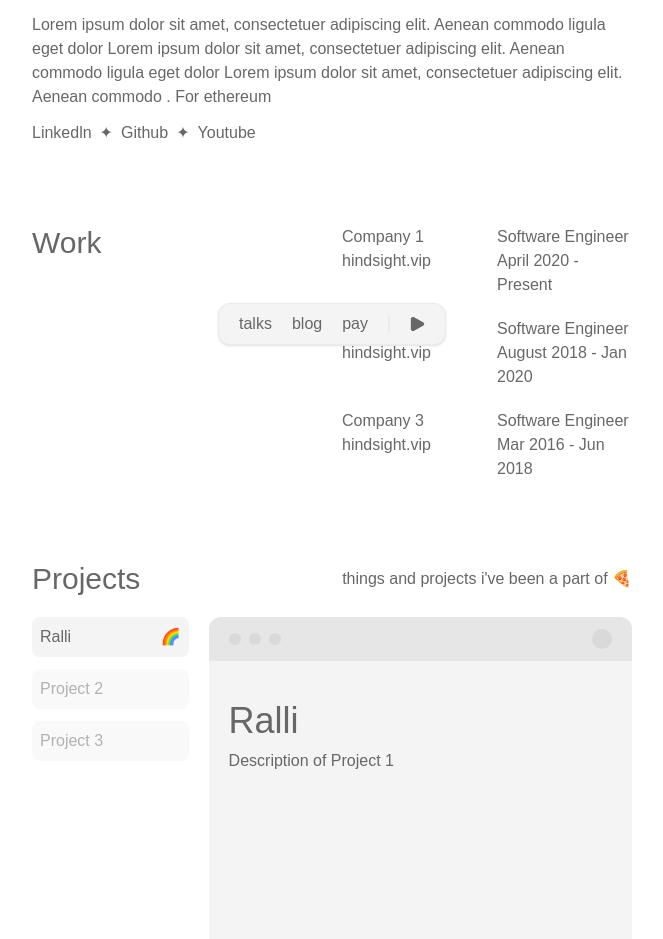
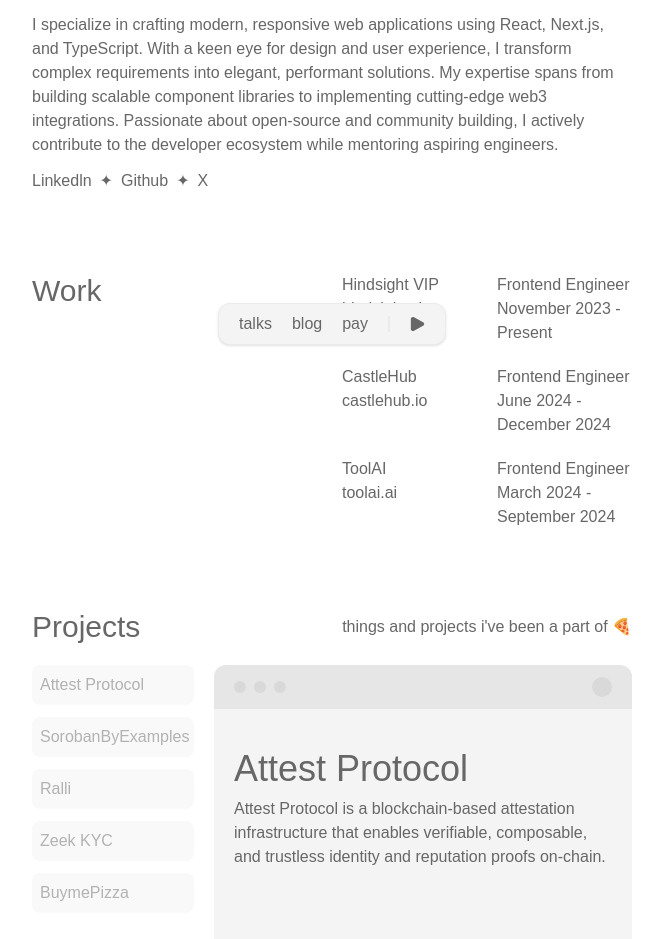
Before and after one commit to kohasummons/mercythaddeus, a Next.js app: page / in a window 1280 px wide. Shown: the part 387-1326 px from the top of the page, without its empty margins (308-971 px from the left). Built offline with nearby package versions, Linux system fonts and the light colour scheme; a web font is replaced by a local one.

Commit message:
details update

```diff
--- a/components/Others/AboutInfo.tsx
+++ b/components/Others/AboutInfo.tsx
@@ -52,17 +52,14 @@
           i build frontend experiences 🧪, from idea 📂 to unicorn status 🦄.{" "}
         </p>
         <p>
-          Lorem ipsum dolor sit amet, consectetuer adipiscing elit. Aenean
-          commodo ligula eget dolor Lorem ipsum dolor sit amet, consectetuer
-          adipiscing elit. Aenean commodo ligula eget dolor Lorem ipsum dolor
-          sit amet, consectetuer adipiscing elit. Aenean commodo . For ethereum{" "}
+          I specialize in crafting modern, responsive web applications using React, Next.js, and TypeScript. With a keen eye for design and user experience, I transform complex requirements into elegant, performant solutions. My expertise spans from building scalable component libraries to implementing cutting-edge web3 integrations. Passionate about open-source and community building, I actively contribute to the developer ecosystem while mentoring aspiring engineers.
         </p>
         <div className="flex gap-2 items-center">
-          <Link href={`/linkendln.com`}>Linkedln</Link>
+          <Link href="https://www.linkedin.com/in/mercythaddeus" className="hover:text-pink-500 transition-colors">Linkedln</Link>
           <span>✦</span>
-          <Link href={`/github.com`}>Github</Link>
+          <Link href="https://github.com/mercythaddeus" className="hover:text-pink-500 transition-colors">Github</Link>
           <span>✦</span>
-          <Link href={`/youtube.com`}>Youtube</Link>
+          <Link href="https://x.com/global_techgirl" className="hover:text-pink-500 transition-colors">X</Link>
         </div>
       </div>
     </div>
--- a/components/Others/Projects.tsx
+++ b/components/Others/Projects.tsx
@@ -13,20 +13,32 @@
 
   const tabs: ProjectSchema[] = [
     {
-      title: "Ralli",
-      des: "Description of Project 1",
-      id: 0,
-    },
-    {
-      title: "Project 2",
-      des: "Description of Project 2",
+      title: "Attest Protocol",
+      des: "Attest Protocol is a blockchain-based attestation infrastructure that enables verifiable, composable, and trustless identity and reputation proofs on-chain.",
       id: 1,
     },
     {
-      title: "Project 3",
-      des: "Description of Project 3",
+      title: "SorobanByExamples",
+      des: "An AI-powered education tool to help developers learn Soroban (Stellar’s smart contract platform) through usable code examples.",
       id: 2,
     },
+    {
+      title: "Ralli",
+      des: "Ralli is a smart web app that lets users create dynamic, personalized digital feeds based on their interactions, interests, and data. Think of it as a blend of an AI agent and a life dashboard—where updates, tasks, memories, and insights are all served interactively and in real time.",
+      id: 3,
+    },
+
+    {
+      title: "Zeek KYC",
+      des: "Zeek is your streamlined solution for Know Your Customer (KYC) in the Web3 world—built with speed, simplicity, and blockchain-native principles at its core.",
+      id: 4,
+    },
+      {
+        title: "BuymePizza",
+        des: "BuyMePizza is a simple web app that lets users receive tips or small donations—specifically to “buy them pizza”—through seamless blockchain payments. Built with integrated Request Network for invoice creation and payment handling",
+        id: 3,
+    },
+
   ];
 
   return (
--- a/components/Others/TalksShowcase.tsx
+++ b/components/Others/TalksShowcase.tsx
@@ -8,44 +8,27 @@
 const talks: TalksSchema[] = [
   {
     id: 1,
-    date: "August 25, 2025",
-    title: "Understanding your community growth at scale",
+    date: "April 20th, 2025",
+    title: "Leveraging AI in a fast-paced world",
     images: [
       "/talksImage.svg",
       "/talksImage.svg",
-      "/talksImage.svg", // Added extra copy for smooth scrolling
+      "/talksImage.svg",
     ],
   },
   {
     id: 2,
-    date: "August 25, 2025",
-    title: "Going on tours: Tech edition",
+    date: "April 12, 2025",
+    title: "Vibecoding As-a-Service: Shipping your first App with AI",
     images: ["/talksImage.svg", "/talksImage.svg", "/talksImage.svg"],
   },
   {
     id: 3,
-    date: "August 25, 2025",
-    title: "Building Responsive frontend experiences",
+    date: "27th March, 2024",
+    title: "Job Opportunities for Women in Tech",
     images: ["/talksImage.svg", "/talksImage.svg", "/talksImage.svg"],
   },
-  {
-    id: 4,
-    date: "August 25, 2025",
-    title: "Performance & Polish",
-    images: ["/talksImage.svg", "/talksImage.svg", "/talksImage.svg"],
-  },
-  {
-    id: 5,
-    date: "August 25, 2025",
-    title: "The Scale Move, The scale moves",
-    images: ["/talksImage.svg", "/talksImage.svg", "/talksImage.svg"],
-  },
-  {
-    id: 6,
-    date: "August 25, 2025",
-    title: "Finding Growth in places",
-    images: ["/talksImage.svg", "/talksImage.svg", "/talksImage.svg"],
-  },
+
 ];
 
 export default function TalksShowcase() {
--- a/components/Others/WorkExperience.tsx
+++ b/components/Others/WorkExperience.tsx
@@ -3,22 +3,22 @@
 const WorkExperience = () => {
   const experiences: Experience[] = [
     {
-      company_name: "Company 1",
-      position: "Software Engineer",
-      duration: "April 2020 - Present",
+      company_name: "Hindsight VIP",
+      position: "Frontend Engineer",
+      duration: "November 2023 - Present",
       link: "hindsight.vip",
     },
     {
-      company_name: "Company 2",
-      position: "Software Engineer",
-      duration: "August 2018 - Jan 2020",
-      link: "hindsight.vip",
+      company_name: "CastleHub",
+      position: "Frontend Engineer",
+      duration: "June 2024 - December 2024",
+      link: "castlehub.io",
     },
     {
-      company_name: "Company 3",
-      position: "Software Engineer",
-      duration: "Mar 2016 - Jun 2018",
-      link: "hindsight.vip",
+      company_name: "ToolAI",
+      position: "Frontend Engineer",
+      duration: "March 2024 - September 2024",
+      link: "toolai.ai",
     },
   ];
   return (
--- a/components/pages-components/Blog.tsx
+++ b/components/pages-components/Blog.tsx
@@ -21,29 +21,29 @@
   const blogs: BlogSchema[] = [
     {
       id: 0,
-      title: "Understanding your community growth at scale",
-      des: "My first community failed",
+      title: "Developer Relations is a bridge",
+      des: "Here I broke down the role of a developer relations engineer and how to become one.",
       date_published: "12, September 2025",
-      link: "https://link1.blog",
+      link: "@https://mercy-thaddeus.hashnode.dev/devrel-is-a-bridge ",
     },
     {
       id: 1,
-      title: "Building Responsive frontend experiences",
-      des: "the first principte on how x works.",
+      title: "Zapier AI Integration",
+      des: "So, Zapier Just Dropped AI Integration on Steroids — Here's How I'd Do DevRel for It",
       date_published: "12, September 2025",
       link: "https://link1.blog",
     },
     {
       id: 2,
-      title: "Performance & Polish",
-      des: "My first community failed",
+      title: "Goose AI Agent",
+      des: "Here I introduced the Goose AI Agent, a tool that allows you to create your own AI agents.",
       date_published: "12, September 2025",
       link: "https://link1.blog",
     },
     {
       id: 3,
-      title: "Finding growwth in Places",
-      des: "My first community failed",
+      title: "Netlify Deployment",
+      des: "Netlify Deployment: Failed During Stage “Building Site” With React.JS",
       date_published: "12, September 2025",
       link: "https://link1.blog",
     },
```
Also changed, not shown: 1 other file (tests, documents, lock files or other folders).
